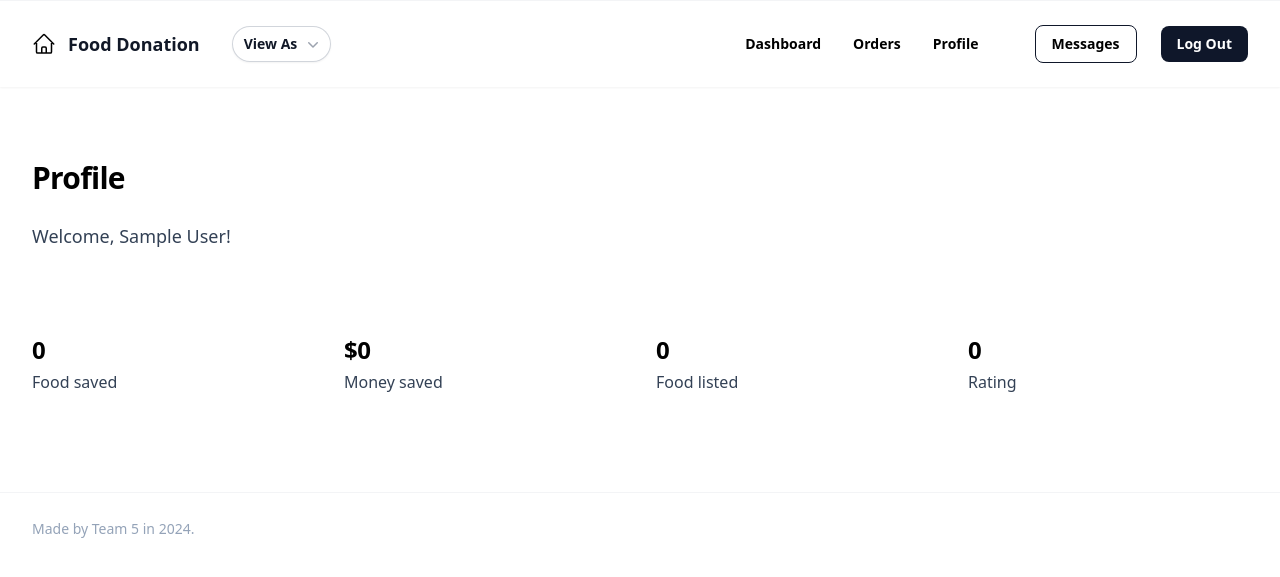
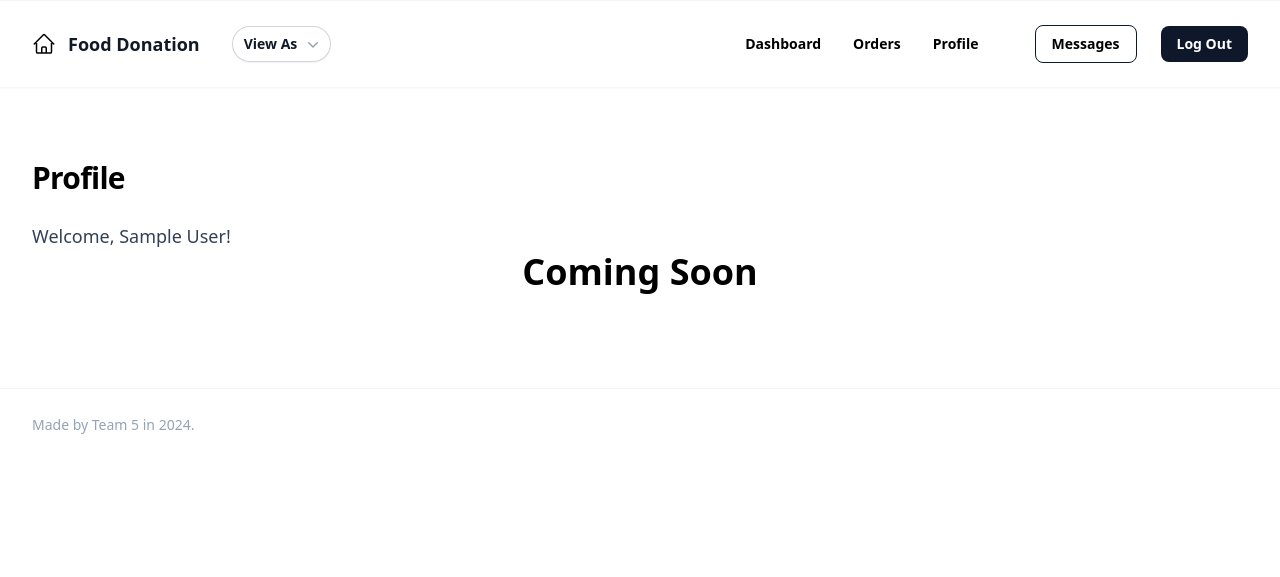
Before and after one commit to gcivil-nyu-org/wed-fall24-team5, a Django app: page /accounts/profile/ in a window 1280 px wide. Shown: the top 577 px of the page. Run offline with Django 5.2, Linux system fonts and the light colour scheme; the visitor is signed in with stand-in values (Sample User, id 1); some libraries are stand-ins or nearby versions.

Commit message:
simplify profile starting page

```diff
--- a/src/accounts/templates/accounts/profile.html
+++ b/src/accounts/templates/accounts/profile.html
@@ -5,9 +5,10 @@
         <div class="mx-auto max-w-7xl px-6 lg:px-8">
             <div class="mx-auto max-w-2xl lg:mx-0">
                 <h2 class="text-3xl font-bold tracking-tight">Profile</h2>
-            <p class="mt-6 text-lg leading-8 text-slate-700">Welcome, {{ user.first_name }} {{ user.last_name }}!</p>
+                <p class="mt-6 text-lg leading-8 text-slate-700">Welcome, {{ user.first_name }} {{ user.last_name }}!
+                </p>
             </div>
-          <div class="mx-auto mt-10 max-w-2xl lg:mx-0 lg:max-w-none">
+            <!-- <div class="mx-auto mt-10 max-w-2xl lg:mx-0 lg:max-w-none">
                 <dl class="mt-16 grid grid-cols-1 gap-8 sm:mt-20 sm:grid-cols-2 lg:grid-cols-4">
                     <div class="flex flex-col-reverse">
                         <dt class="text-base leading-7 text-slate-700">Food saved</dt>
@@ -26,6 +27,11 @@
                         <dd class="text-2xl font-bold leading-9 tracking-tight">0</dd>
                     </div>
                 </dl>
+            </div> -->
+            <div class="bg-white p-8 text-center mt-8">
+                <h1 class="text-4xl font-bold text-slate-800">
+                    Coming Soon
+                </h1>
             </div>
         </div>
     </div>
```
Lines whose indentation alone changed are shown as unchanged.
